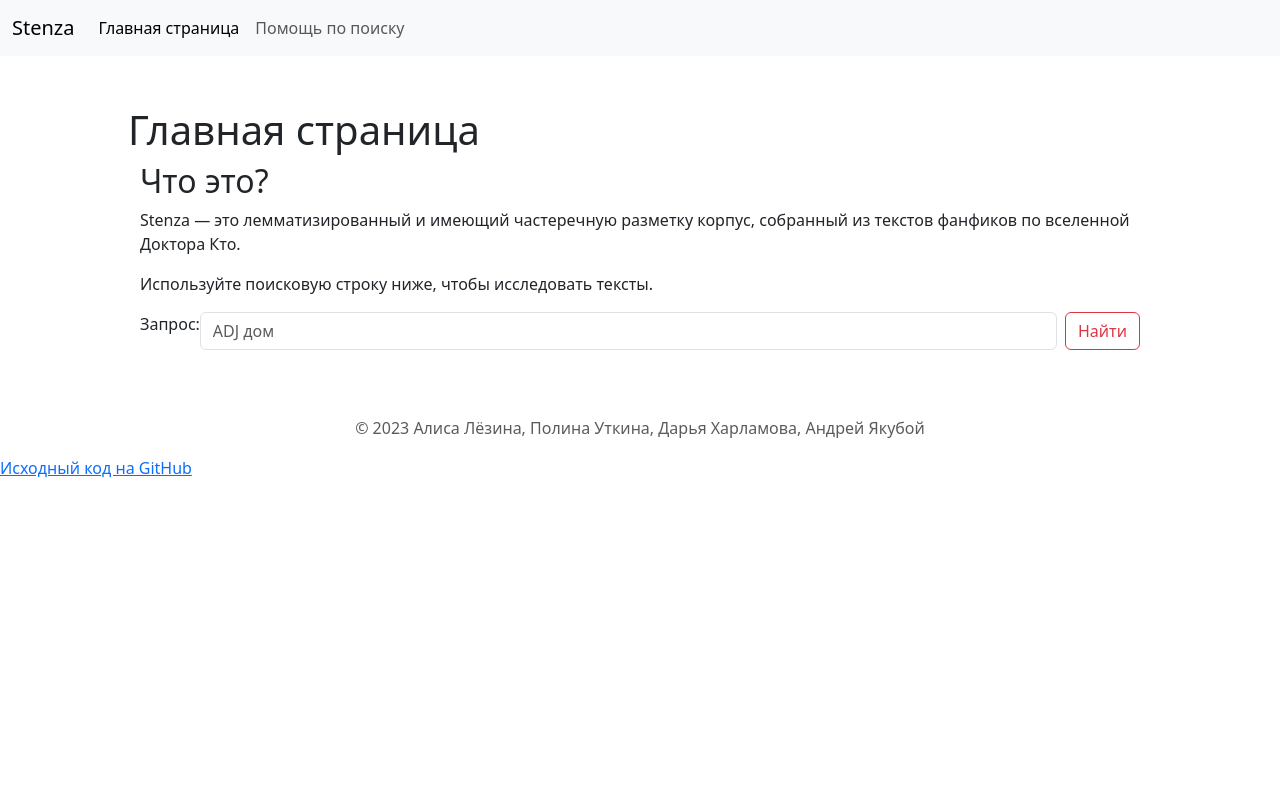
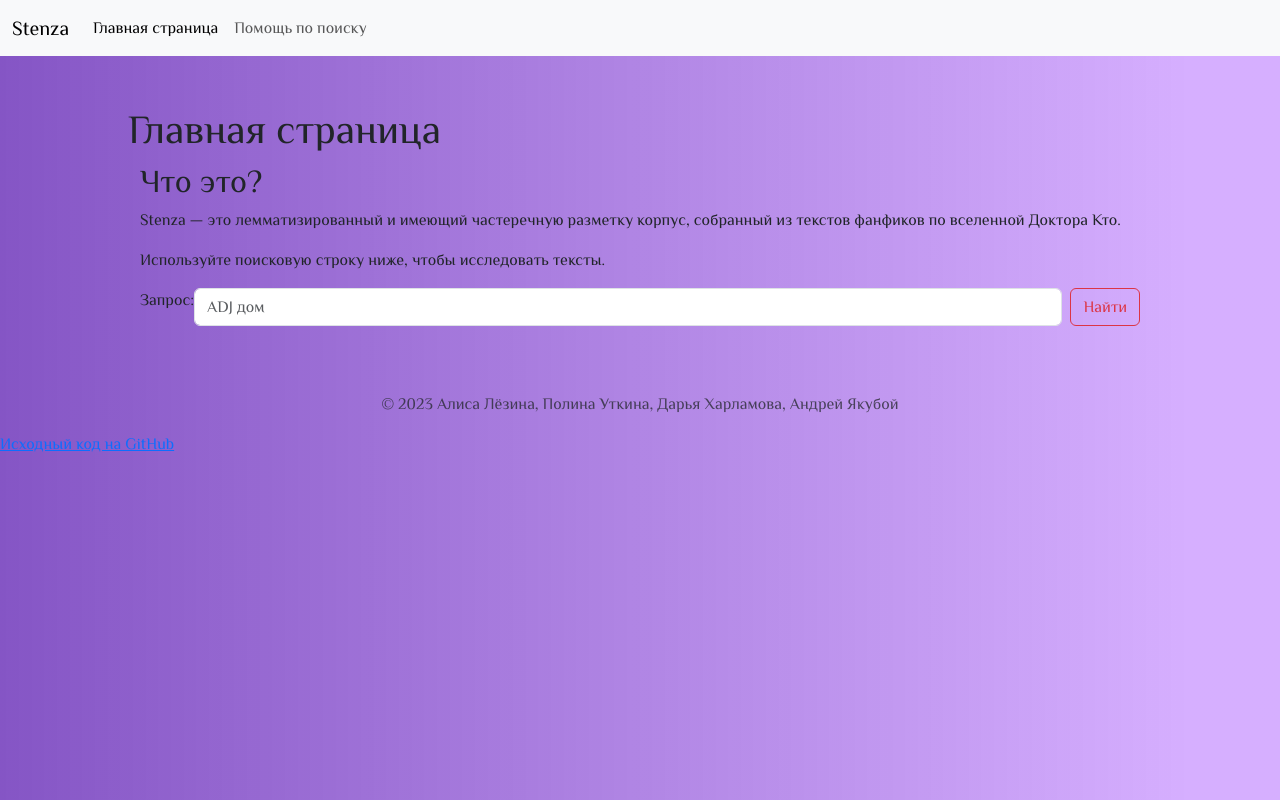
Before and after one commit to Futyn-Maker/stenza_corpus, a Flask app: page / in a window 1280 px wide. Run offline with Flask 3, Linux system fonts and the light colour scheme.

Commit message:
Design changes

```diff
--- a/app/templates/base.html
+++ b/app/templates/base.html
@@ -8,6 +8,8 @@
     <link href="https://cdn.jsdelivr.net/npm/bootstrap@5.3.2/dist/css/bootstrap.min.css" rel="stylesheet" integrity="sha384-T3c6CoIi6uLrA9TneNEoa7RxnatzjcDSCmG1MXxSR1GAsXEV/Dwwykc2MPK8M2HN" crossorigin="anonymous">
     <script src="https://code.jquery.com/jquery-3.6.3.min.js" integrity="sha256-pvPw+upLPUjgMXY0G+8O0xUf+/Im1MZjXxxgOcBQBXU=" crossorigin="anonymous"></script>
     <script src="https://cdn.jsdelivr.net/npm/bootstrap@5.3.2/dist/js/bootstrap.bundle.min.js" integrity="sha384-C6RzsynM9kWDrMNeT87bh95OGNyZPhcTNXj1NW7RuBCsyN/o0jlpcV8Qyq46cDfL" crossorigin="anonymous"></script>
+    <link href="https://fonts.googleapis.com/css2?family=Philosopher&display=swap" rel="stylesheet">
+    <link rel="stylesheet" type="text/css" href="./static/mystyles.css" media="screen" />
   </head>
 
   <body>
```
